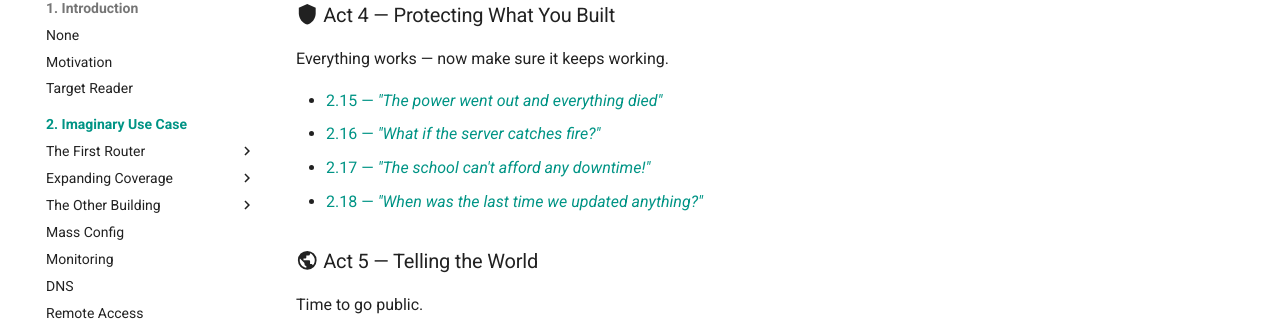
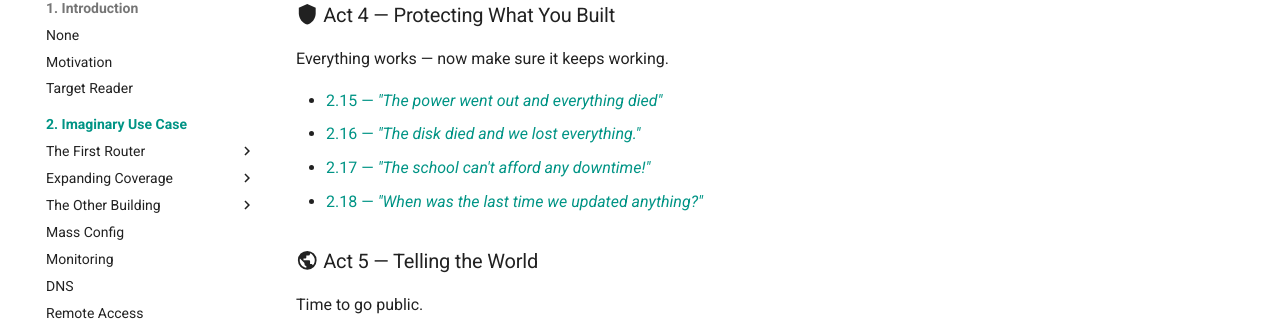
Before and after one commit to aucoop/Community-Network-Handbook, an MkDocs documentation site: the page built from docs/2-Imaginary-Use-Case/index.md, in a window 1280 px wide and 900 px high, scrolled down 1304 px. Shown: the part 136-457 px from the top of the window. Built offline with MkDocs 1.6.1 and Material for MkDocs 9.7.7, drawn with Linux system fonts in a browser that asks for light colours; comment, search, counter and statistics services are not loaded.

Commit message:
Sync Chapter 2.16 title in chapter index

```diff
--- a/docs/2-Imaginary-Use-Case/index.md
+++ b/docs/2-Imaginary-Use-Case/index.md
@@ -51,7 +51,7 @@ The community wants more than just internet.
 Everything works — now make sure it keeps working.
 
 - [2.15 — *"The power went out and everything died"*](2.15-Power/index.md)
-- [2.16 — *"What if the server catches fire?"*](2.16-Backups/index.md)
+- [2.16 — *"The disk died and we lost everything."*](2.16-Backups/index.md)
 - [2.17 — *"The school can't afford any downtime!"*](2.17-High-Availability/index.md)
 - [2.18 — *"When was the last time we updated anything?"*](2.18-Updates/index.md)
 
```
